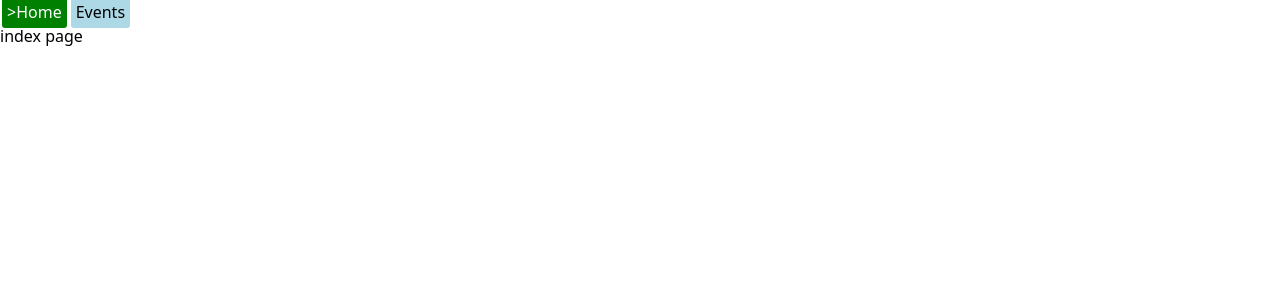
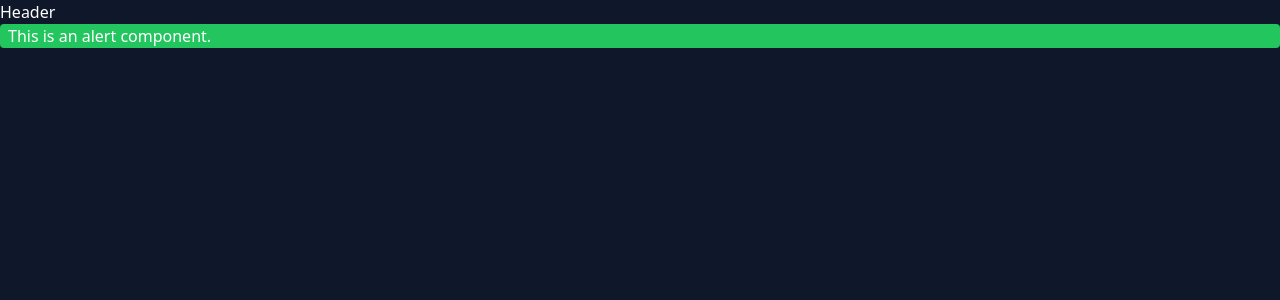
Before and after one commit to leila0202/fcc-nuxt3, a Nuxt app in the folder nuxt3-starter-new/: page / in a window 1280 px wide. Shown: the top 300 px of the page. Built offline with nearby package versions, Linux system fonts and the light colour scheme.

Commit message:
used the new components

```diff
--- a/nuxt3-starter-new/app.vue
+++ b/nuxt3-starter-new/app.vue
@@ -1,36 +1,11 @@
 <template>
-  <div>
-    <header>
-      <ul>
-        <li>
-          <NuxtLink to="/">Home</NuxtLink>
-          <NuxtLink to="/events">Events</NuxtLink>
-        </li>
-      </ul>
-    </header>
+  <div class="bg-slate-900 h-screen text-white">
     <NuxtLayout>
+      <Header/>
       <NuxtPage/>
     </NuxtLayout>
   </div>
 </template>
 
 <style>
-  header a {
-    background-color: lightblue;
-    color: black;
-    padding: 5px;
-    margin: 0 2px;
-    text-decoration: none;
-    border-radius: 3px;
-  }
- header a.router-link-active::before  {
-    content: ">";
-  }
-  header a.router-link-active {
-    background-color: green;
-    color: white;
-  }
-  header li {
-    list-style: none;
-  }
 </style>
--- a/nuxt3-starter-new/pages/index.vue
+++ b/nuxt3-starter-new/pages/index.vue
@@ -1,5 +1,15 @@
+
+
 <template>
     <div>
-        index page
+        <Alert/>
     </div>
 </template>
+
+
+<style>
+    body {
+        background-color: black;
+        color: white;
+    }
+</style>
```
